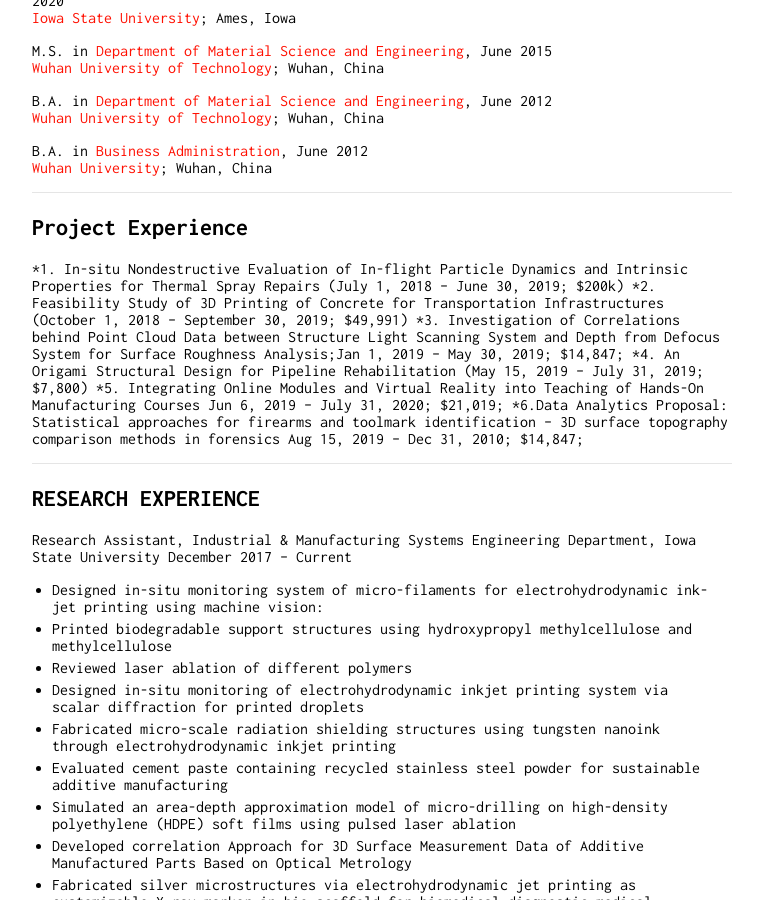
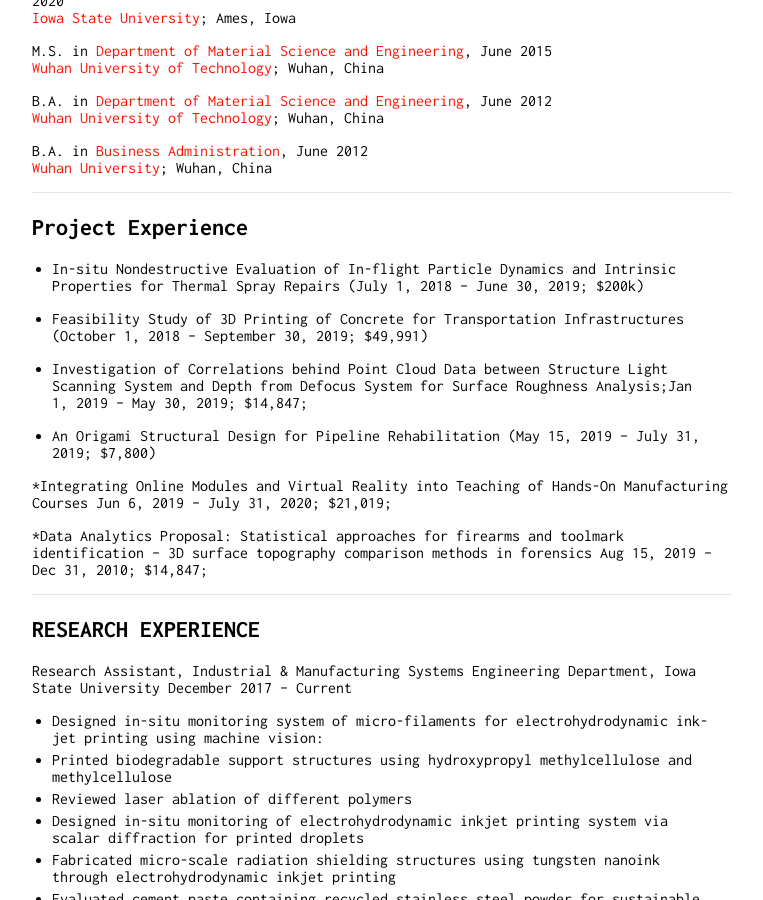
Before and after one commit to zhangxiao2018/zhangxiao2018.github.io, a Jekyll site: the page built from index.md, in a window 1280 px wide and 900 px high, scrolled down 607 px. Shown: the whole window, without its empty margins (258-1021 px from the left). Built offline with Jekyll 4.4.1, drawn with Linux system fonts in a browser that asks for light colours; our own code applies the rules of GitHub Pages for plain Markdown files.

Commit message:
Update index.md

```diff
--- a/index.md
+++ b/index.md
@@ -36,14 +36,19 @@
 - - -
 ## Project Experience
 
-*1. In-situ Nondestructive Evaluation of In-flight Particle Dynamics and Intrinsic Properties for Thermal Spray Repairs
+* In-situ Nondestructive Evaluation of In-flight Particle Dynamics and Intrinsic Properties for Thermal Spray Repairs
 (July 1, 2018 – June 30, 2019; $200k)
-*2. Feasibility Study of 3D Printing of Concrete for Transportation Infrastructures
+
+*  Feasibility Study of 3D Printing of Concrete for Transportation Infrastructures
 (October 1, 2018 – September 30, 2019; $49,991)
-*3. Investigation of Correlations behind Point Cloud Data between Structure Light Scanning System and Depth from Defocus System for Surface Roughness Analysis;Jan 1, 2019 – May 30, 2019; $14,847;
-*4. An Origami Structural Design for Pipeline Rehabilitation (May 15, 2019 – July 31, 2019; $7,800)
-*5. Integrating Online Modules and Virtual Reality into Teaching of Hands-On Manufacturing Courses Jun 6, 2019 – July 31, 2020; $21,019;
-*6.Data Analytics Proposal: Statistical approaches for firearms and toolmark identification – 3D surface topography comparison methods in forensics Aug 15, 2019 – Dec 31, 2010; $14,847;
+
+*  Investigation of Correlations behind Point Cloud Data between Structure Light Scanning System and Depth from Defocus System for Surface Roughness Analysis;Jan 1, 2019 – May 30, 2019; $14,847;
+
+* An Origami Structural Design for Pipeline Rehabilitation (May 15, 2019 – July 31, 2019; $7,800)
+
+*Integrating Online Modules and Virtual Reality into Teaching of Hands-On Manufacturing Courses Jun 6, 2019 – July 31, 2020; $21,019;
+
+*Data Analytics Proposal: Statistical approaches for firearms and toolmark identification – 3D surface topography comparison methods in forensics Aug 15, 2019 – Dec 31, 2010; $14,847;
 
 - - -
 ## RESEARCH EXPERIENCE
```
